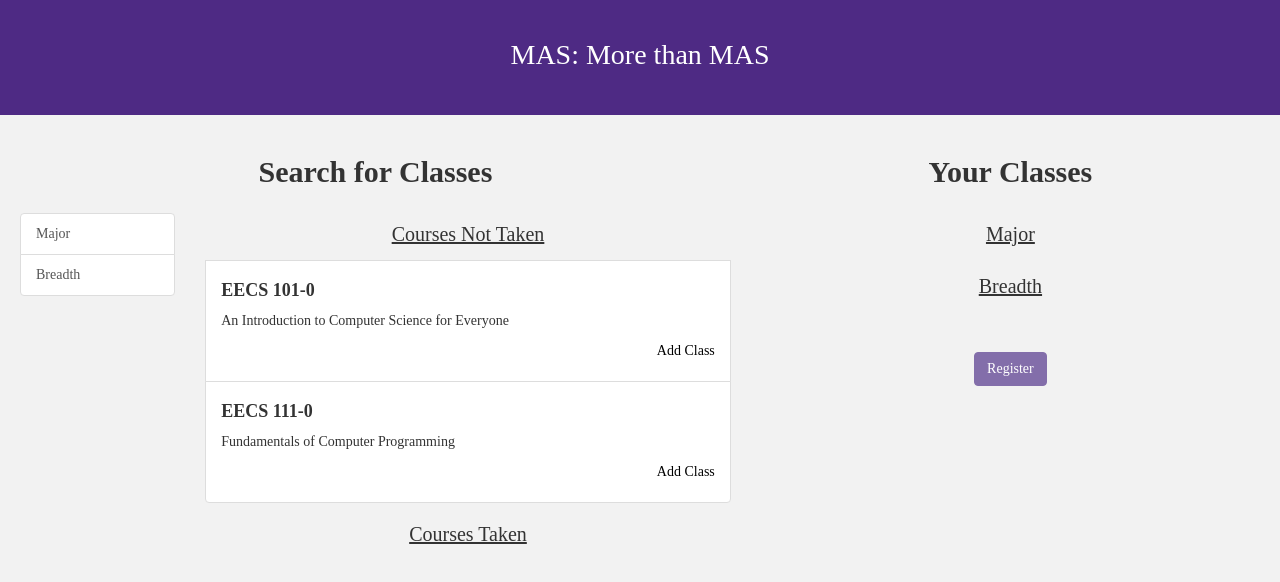
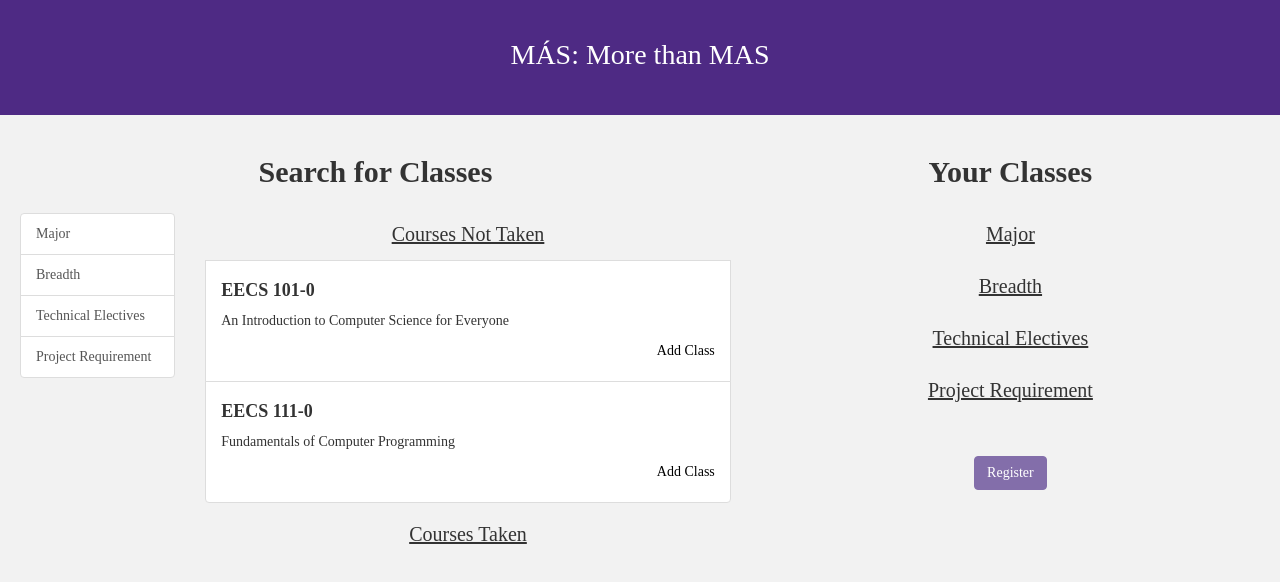
Before and after one commit to kevinjihwanlee/mas, a React (Create React App) app in the folder client/: page / in a window 1280 px wide. Shown: the top 582 px of the page. Built offline with nearby package versions, Linux system fonts and the light colour scheme.

Commit message:
small appearance update

```diff
--- a/client/src/components/Courses.js
+++ b/client/src/components/Courses.js
@@ -11,7 +11,7 @@ const Courses = (props) => {
           <ListGroupItem>
             <h4 className="bold">{course.search_name}</h4>
             <p>{course.title}</p>
-            <p className="rightText"><a onClick={(e) => {props.changeClass(course);}} className="changeButton">Add Class</a></p>
+            <p className="rightText"><a onClick={(e) => {props.changeClass(course);}} className="changeButton" bsStyle="primary">Add Class</a></p>
           </ListGroupItem>
         ))}
       </ListGroup>
@@ -22,7 +22,7 @@ const Courses = (props) => {
           <ListGroupItem>
             <h4 className="bold">{course.search_name}</h4>
             <p>{course.title}</p>
-            <p  className="rightText"><a onClick={(e) => {props.changeClass(course);}} className="changeButton">Remove Class</a></p>
+            <p  className="rightText"><a onClick={(e) => {props.changeClass(course);}} className="changeButton" bsStyle="primary">Remove Class</a></p>
           </ListGroupItem>
         ))}
       </ListGroup>
--- a/client/src/components/HeaderBar.js
+++ b/client/src/components/HeaderBar.js
@@ -8,7 +8,7 @@ const HeaderBar = (props) => {
   return (
     <div>
       <header className="App-header">
-        <h1 className="App-title">MAS: More than MAS</h1>
+        <h1 className="App-title">MÁS: More than MAS</h1>
       </header>
     </div>
   );
--- a/client/src/data/data.js
+++ b/client/src/data/data.js
@@ -288,6 +288,12 @@ const data = {
     		"topic": null
     	}
     ],
+  "Technical Electives": [
+
+  ],
+  "Project Requirement": [
+
+  ]
 }
 
 export default data;
```
Also changed, not shown: 1 other file (tests, documents, lock files or other folders).
